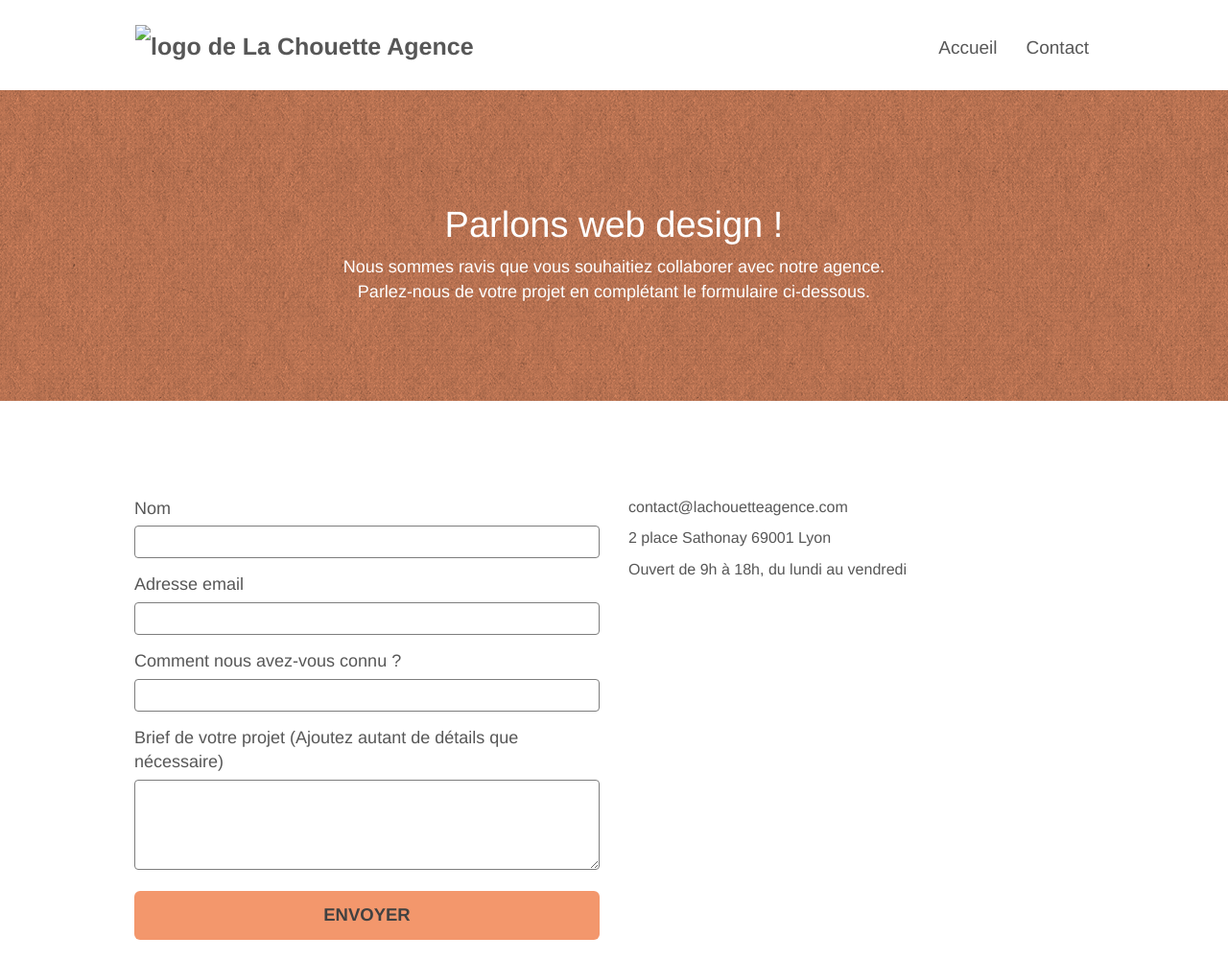
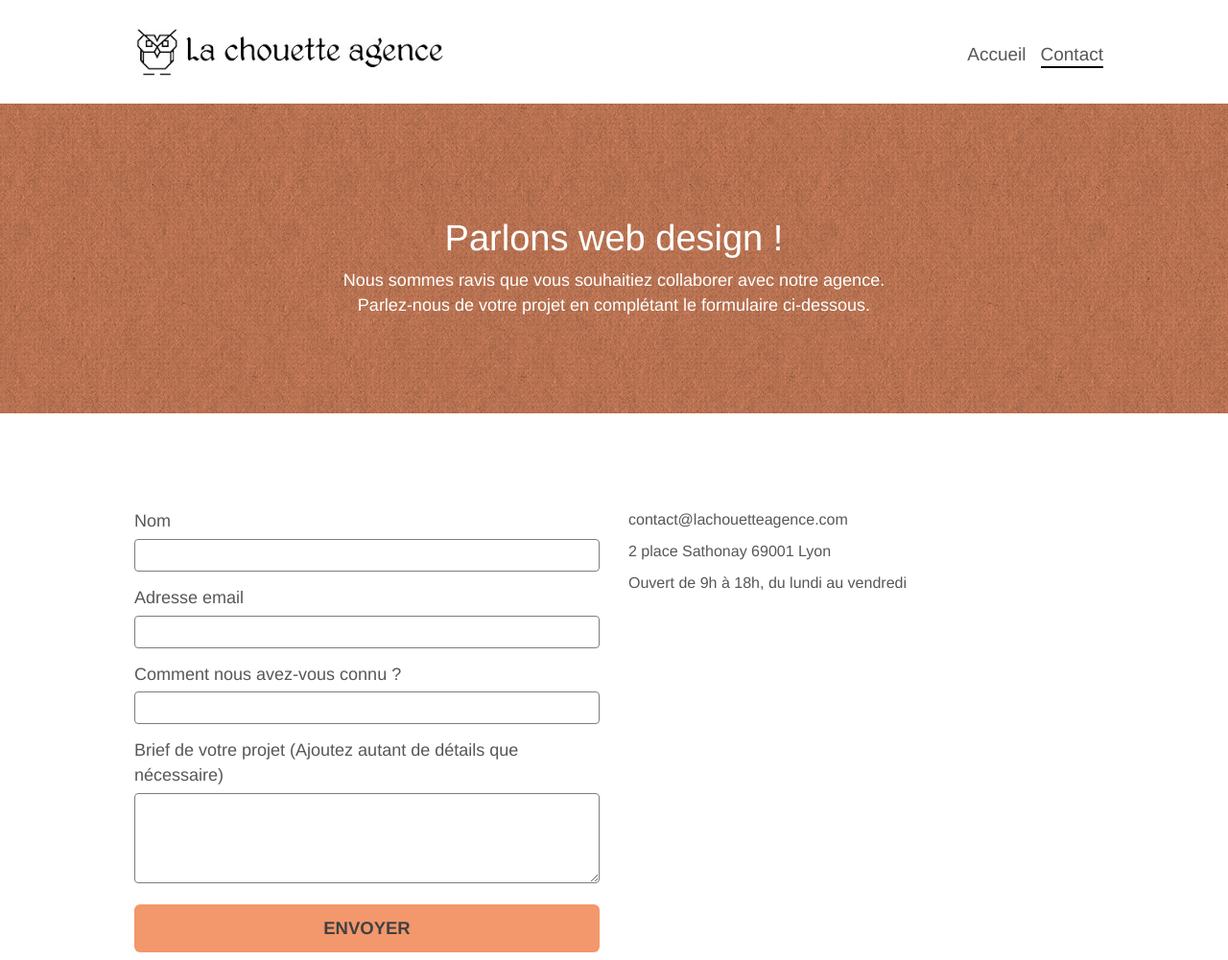
Before and after one commit to ErminiaDev/la-chouette-agence, a website: page contact.html in a window 1280 px wide. Shown: the top 1001 px of the page at 96% size. Drawn offline with nearby package versions, Linux system fonts and the light colour scheme; files whose address does not match are found by name.

Commit message:
active state on #bloc-0 li

```diff
--- a/contact.html
+++ b/contact.html
@@ -28,7 +28,7 @@
 	<div class="container bloc-sm">
 		<nav class="navbar row">
 			<div class="navbar-header">
-				<a class="navbar-brand" href="index.html"><img class="navbar-brand-img" src="img/la-chouette-agence.png" alt="logo de La Chouette Agence"/></a>
+				<a class="navbar-brand" href="index.html"><img class="navbar-brand-img" src="img/la-chouette-agence.jpg" alt="logo de La Chouette Agence"/></a>
 				<button id="nav-toggle" type="button" class="ui-navbar-toggle navbar-toggle" data-toggle="collapse" data-target=".navbar-1">
 					<span class="sr-only">Toggle navigation</span><span class="icon-bar"></span><span class="icon-bar"></span><span class="icon-bar"></span>
 				</button>
@@ -39,7 +39,7 @@
 						<a href="index.html">Accueil</a>
 					</li>
 					<li>
-						<a href="contact.html">Contact</a>
+						<a class="active" href="contact.html">Contact</a>
 					</li>
 				</ul>
 			</div>
--- a/src/css/styles.css
+++ b/src/css/styles.css
@@ -863,6 +863,14 @@ h4 {
     background-image: url("../../img/image-de-presentation.jpeg");
 }
 
+#bloc-0 .active {
+ border-bottom: 2px solid black;
+ padding-bottom: 2px;
+ padding-right: 0;
+ padding-left:0;
+ margin: auto 0;
+}
+
 #bloc-3-what-i-do a {
     font-size: 25px;
 }
```
Also changed, not shown: index.html (+1 -1 lines), dist/css/styles.css.
